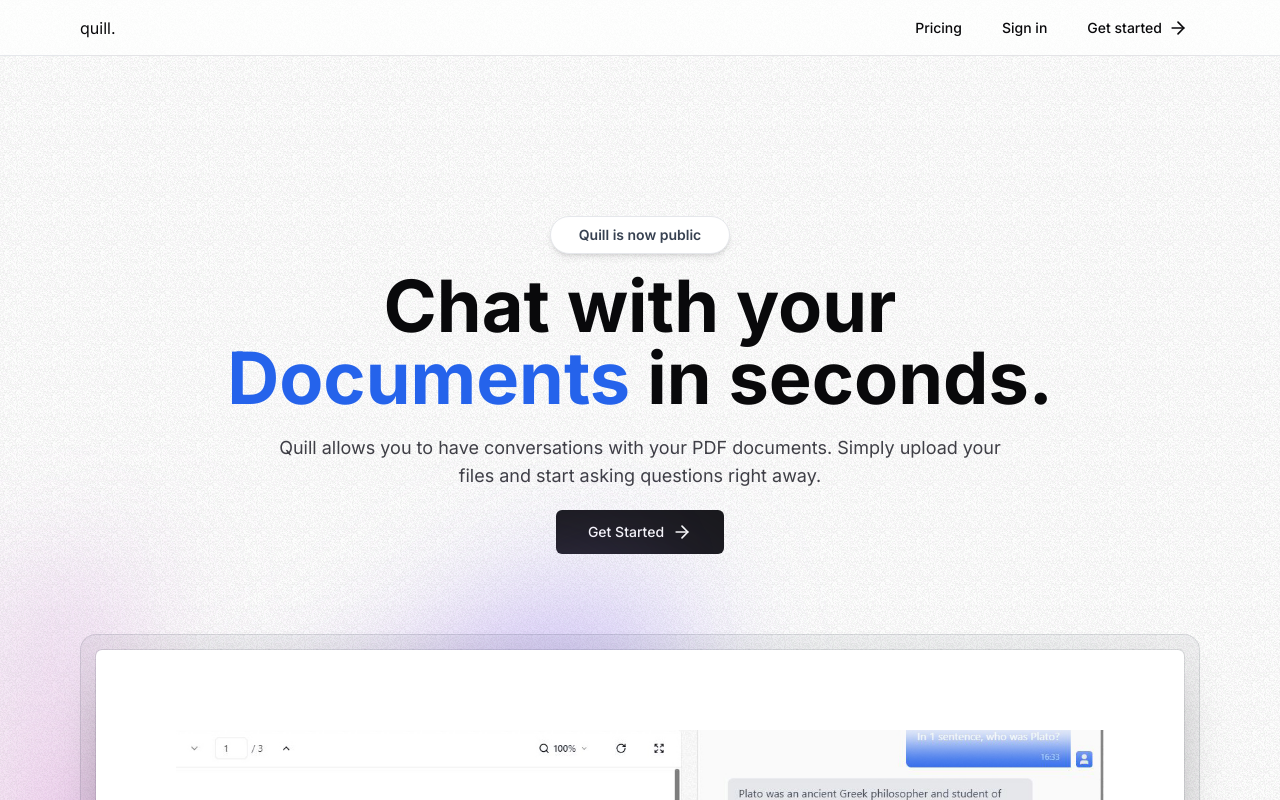
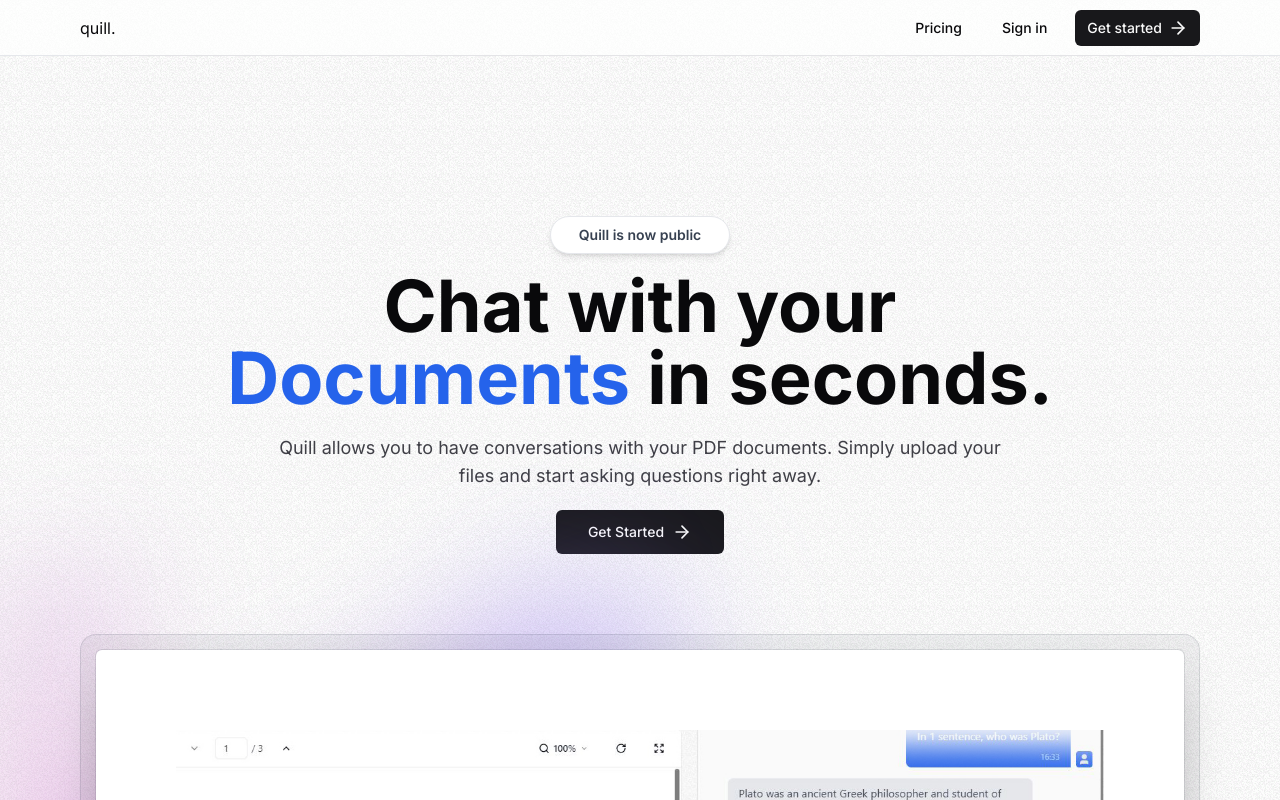
Before and after one commit to mrsingh-rishi/chat-with-pdf, a Next.js app: page / in a window 1280 px wide. Shown: the top 800 px of the page. Built offline with nearby package versions, Linux system fonts and the light colour scheme.

Commit message:
Auth Complete

```diff
--- /dev/null
+++ b/src/app/api/auth/[kindeAuth]/route.ts
@@ -0,0 +1,2 @@
+import { handleAuth } from "@kinde-oss/kinde-auth-nextjs/server";
+export const GET = handleAuth();
--- a/src/components/NavBar.tsx
+++ b/src/components/NavBar.tsx
@@ -27,9 +27,11 @@
                 Sign in
               </LoginLink>
               <RegisterLink
-                className={buttonVariants({ variant: "ghost", size: "sm" })}
+                className={buttonVariants({
+                  size: "sm",
+                })}
               >
-                Get started <ArrowRight className="ml-1.5 h- w-5" />
+                Get started <ArrowRight className="ml-1.5 h-5 w-5" />
               </RegisterLink>
             </>
           </div>
```
Also changed, not shown: 1 other file (tests, documents, lock files or other folders).
